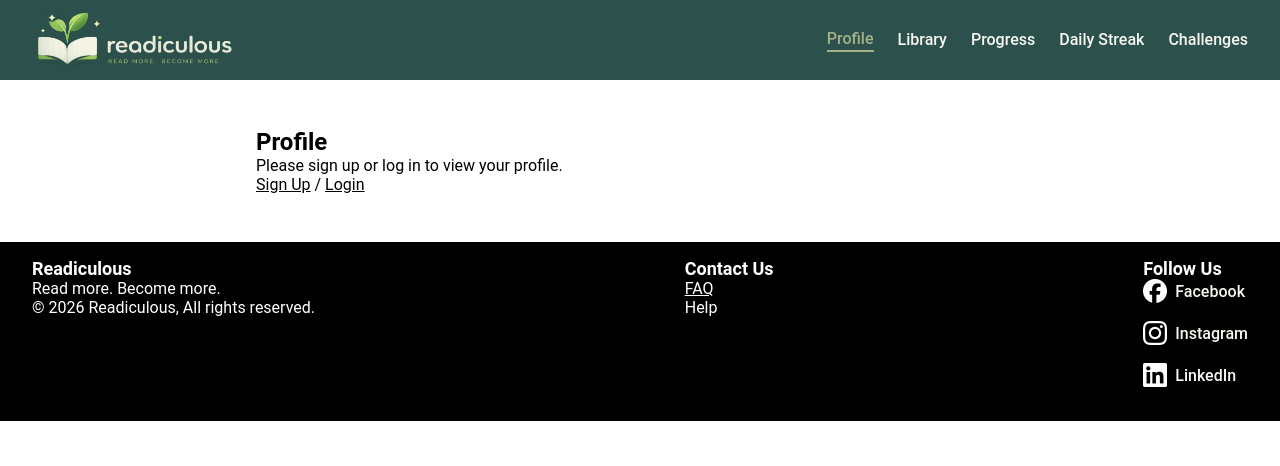
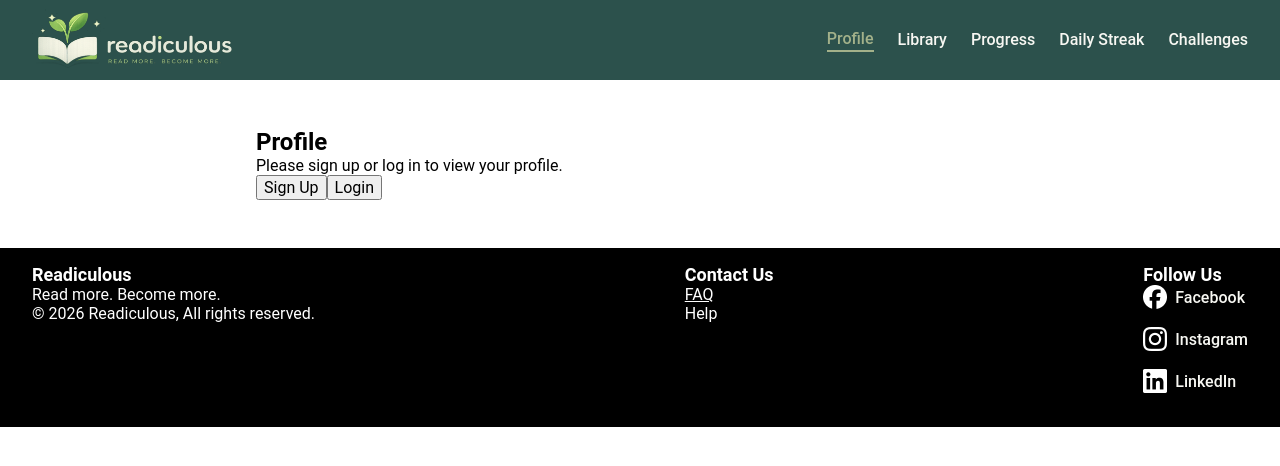
Before and after one commit to mervekindan/readiculous, a React (Vite) app in the folder app/: page /profile in a window 1280 px wide. Shown: the top 466 px of the page. Built offline with nearby package versions, Linux system fonts and the light colour scheme; no server answers.

Commit message:
Replace sign-up log-in links with buttons in the profile

```diff
--- a/app/src/components/ReadingProfile/Profile.jsx
+++ b/app/src/components/ReadingProfile/Profile.jsx
@@ -3,7 +3,7 @@ import "./Profile.css";
 import { useAuth } from "../../context/AuthContext";
 import ProfileSummary from "./ProfileSummary.jsx";
 import ProfileForm from "./ProfileForm.jsx";
-import { Link } from "react-router-dom";
+import { useSearchParams } from "react-router-dom";
 import { sanitizeNumberInput, sanitizeTextInput } from "../../utils/forms.js";
 
 function convertTimeToMinutes(time) {
@@ -13,9 +13,18 @@ function convertTimeToMinutes(time) {
 
 function ReadingProfile() {
   const { user, setUser, logout } = useAuth();
+  const [searchParams, setSearchParams] = useSearchParams();
 
   const [isEditing, setIsEditing] = useState(false);
   const [message, setMessage] = useState("");
+
+  function handleSignUp() {
+    setSearchParams({ auth: "signup" });
+  }
+
+  function handleLogin() {
+    setSearchParams({ auth: "login" });
+  }
 
   function handleChange(event) {
     const { name, value, checked } = event.target;
@@ -74,9 +83,8 @@ function ReadingProfile() {
         <p>Please sign up or log in to view your profile.</p>
 
         <div className="profile-auth-actions">
-          <Link to="/?auth=signup">Sign Up</Link>
-          <span> / </span>
-          <Link to="/?auth=login">Login</Link>
+          <button type="button" onClick={handleSignUp}>Sign Up</button>
+          <button type="button" onClick={handleLogin}>Login</button>
         </div>
       </section>
     );
```
